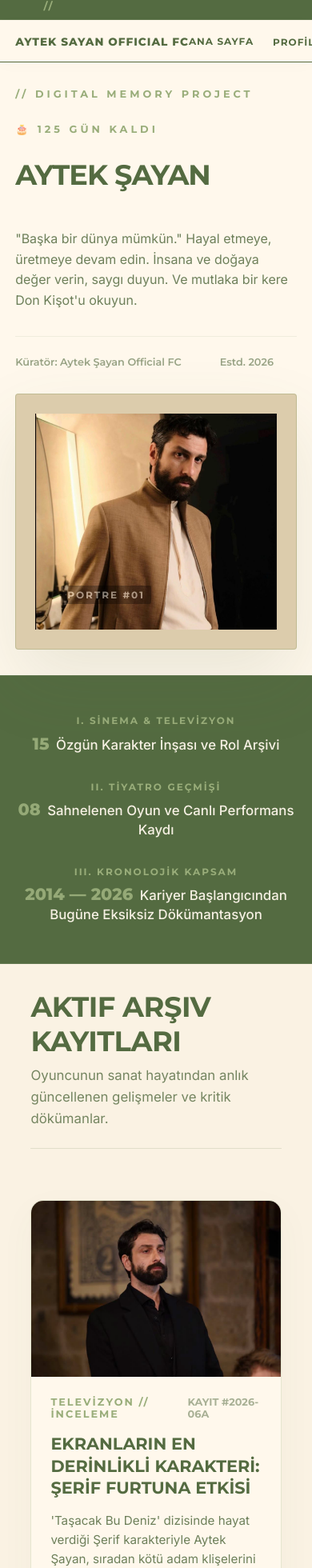
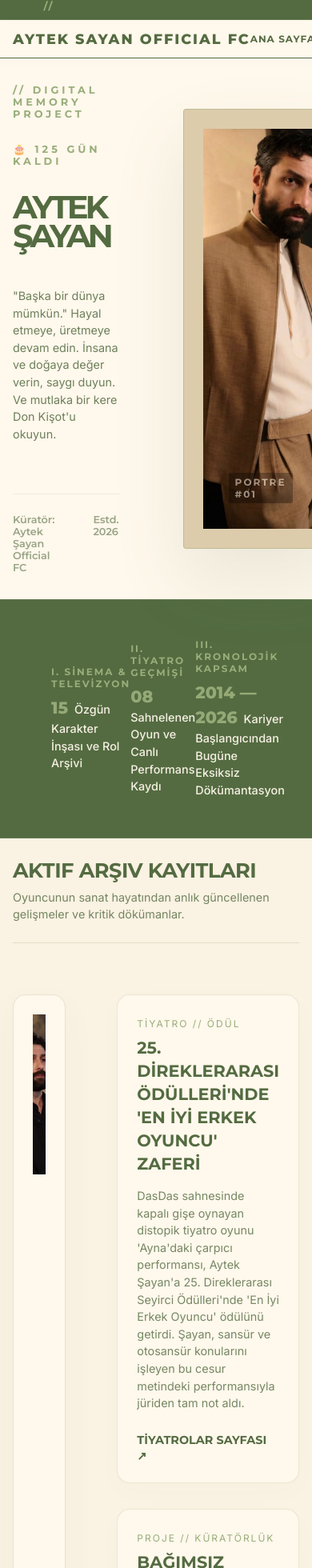
Before and after one commit to ebru1967/oyuncu-fan-projesi, a React (Vite) app: page / in a window 390 px wide. Shown: the part 40-2000 px from the top of the page at 80% size. Built offline with nearby package versions, Linux system fonts and the light colour scheme.

Commit message:
Mobil tasarım tasiyici hatalari giderild.

```diff
--- a/src/App.css
+++ b/src/App.css
@@ -1527,200 +1527,43 @@
   background: none;
   border: none;
 }
-/* ==========================================
-   📱 MOBILE RESPONSIVE (CLEAN VERSION)
-========================================== */
+/* --- MOBİL UYUMLULUK: FINAL DÜZENLEME --- */
 
 @media (max-width: 768px) {
-
-  html, body {
-    overflow-x: hidden;
+  /* 1. Tüm sayfa genişliğini kısıtla ve boşlukları daralt */
+  .container {
+    padding: 1.5rem 1rem !important;
   }
 
-  /* =========================
-     GENERAL SPACING FIX
-  ========================= */
-
-  .container {
-    padding: 2rem 1.2rem;
+  /* 2. Başlıkları telefona göre küçült (H1, H2, H3, H4) */
+  .editorial-title { font-size: 1.6rem !important; }
+  .hero-main-title { font-size: 2.5rem !important; }
+  .mag-text-content h3 { font-size: 1.4rem !important; }
+  .chronicle-details h4 { font-size: 1.2rem !important; }
+
+  /* 3. Paragraf ve içerik metinlerini küçült */
+  p, .editorial-bio-paragraph, .press-card-summary, .manifesto-title {
+    font-size: 0.9rem !important;
+    line-height: 1.5 !important;
   }
 
-  section {
-    padding-left: 1.2rem;
-    padding-right: 1.2rem;
+  /* 4. Hero bölümünü (Giriş) dikey sığdır */
+  .editorial-hero {
+    min-height: 50vh !important;
+    padding: 2rem 1rem !important;
   }
 
-  /* =========================
-     NAVBAR MOBILE
-  ========================= */
-
+  /* 5. Kartların içindeki resim/içerik oranını düzelt */
+  .mag-row-major, .sidebar-mag-card {
+    padding: 1.5rem !important;
+  }
+
+  .mag-preview-box {
+    height: 200px !important;
+  }
+
+  /* 6. Navbar'ı mobilde sabitle */
   .navbar {
-    padding: 1rem 1.2rem;
+    padding: 0.8rem 1rem !important;
   }
-
-  .nav-logo a {
-    font-size: 0.85rem;
-    letter-spacing: 1px;
-  }
-
-  /* =========================
-     HERO SECTION
-  ========================= */
-
-  .editorial-hero {
-    padding: 2rem 1.2rem;
-    min-height: auto;
-  }
-
-  .hero-grid-container {
-    grid-template-columns: 1fr;
-    gap: 2rem;
-  }
-
-  .hero-main-title {
-    font-size: 2.2rem;
-    line-height: 1.05;
-    letter-spacing: -1px;
-  }
-
-  .hero-statement {
-    font-size: 1rem;
-    line-height: 1.6;
-    margin-bottom: 2rem;
-  }
-
-  .canvas-frame {
-    height: 320px;
-    max-width: 100%;
-  }
-
-  /* =========================
-     MANIFESTO BAR
-  ========================= */
-
-  .manifesto-container {
-    flex-direction: column;
-    gap: 2rem;
-    padding: 0 1.2rem;
-  }
-
-  .manifesto-divider {
-    display: none;
-  }
-
-  .manifesto-item {
-    text-align: center;
-    max-width: 100%;
-  }
-
-  /* =========================
-     MAGAZINE / RECORDS
-  ========================= */
-
-  .editorial-magazine-layout {
-    grid-template-columns: 1fr;
-    gap: 2rem;
-  }
-
-  .mag-preview-box {
-    height: 220px;
-  }
-
-  .mag-text-content {
-    padding: 1.5rem;
-  }
-
-  .mag-text-content h3 {
-    font-size: 1.3rem;
-  }
-
-  .mag-text-content p {
-    font-size: 0.95rem;
-    line-height: 1.6;
-  }
-
-  .mag-row-major {
-    position: relative;
-    top: auto;
-  }
-
-  /* =========================
-     SIDEBAR CARDS
-  ========================= */
-
-  .sidebar-mag-card {
-    padding: 1.5rem;
-  }
-
-  .sidebar-mag-card h4 {
-    font-size: 1.1rem;
-  }
-
-  /* =========================
-     CHRONICLE (TİMELINE)
-  ========================= */
-
-  .chronicle-row {
-    grid-template-columns: 1fr;
-    gap: 0.8rem;
-    padding: 1.5rem 0;
-  }
-
-  .chronicle-year {
-    font-size: 1.1rem;
-  }
-
-  .chronicle-details h4 {
-    font-size: 1.1rem;
-  }
-
-  .chronicle-details p {
-    font-size: 0.95rem;
-    line-height: 1.6;
-  }
-
-  /* =========================
-     REGISTRY (SOCIAL AREA)
-  ========================= */
-
-  .registry-grid {
-    grid-template-columns: 1fr;
-    gap: 3rem;
-  }
-
-  .registry-title {
-    font-size: 1.3rem;
-  }
-
-  .registry-social-link {
-    font-size: 0.9rem;
-    padding: 1rem 0;
-  }
-
-  /* =========================
-     TEXT OPTIMIZATION
-  ========================= */
-
-  p {
-    font-size: 0.95rem;
-    line-height: 1.6;
-  }
-
-  h2 {
-    font-size: 1.4rem;
-  }
-
-  h3 {
-    font-size: 1.2rem;
-  }
-
-  /* =========================
-     IMAGE / CARD FIX
-  ========================= */
-
-  img {
-    max-width: 100%;
-    height: auto;
-  }
-
-}
+}
```
